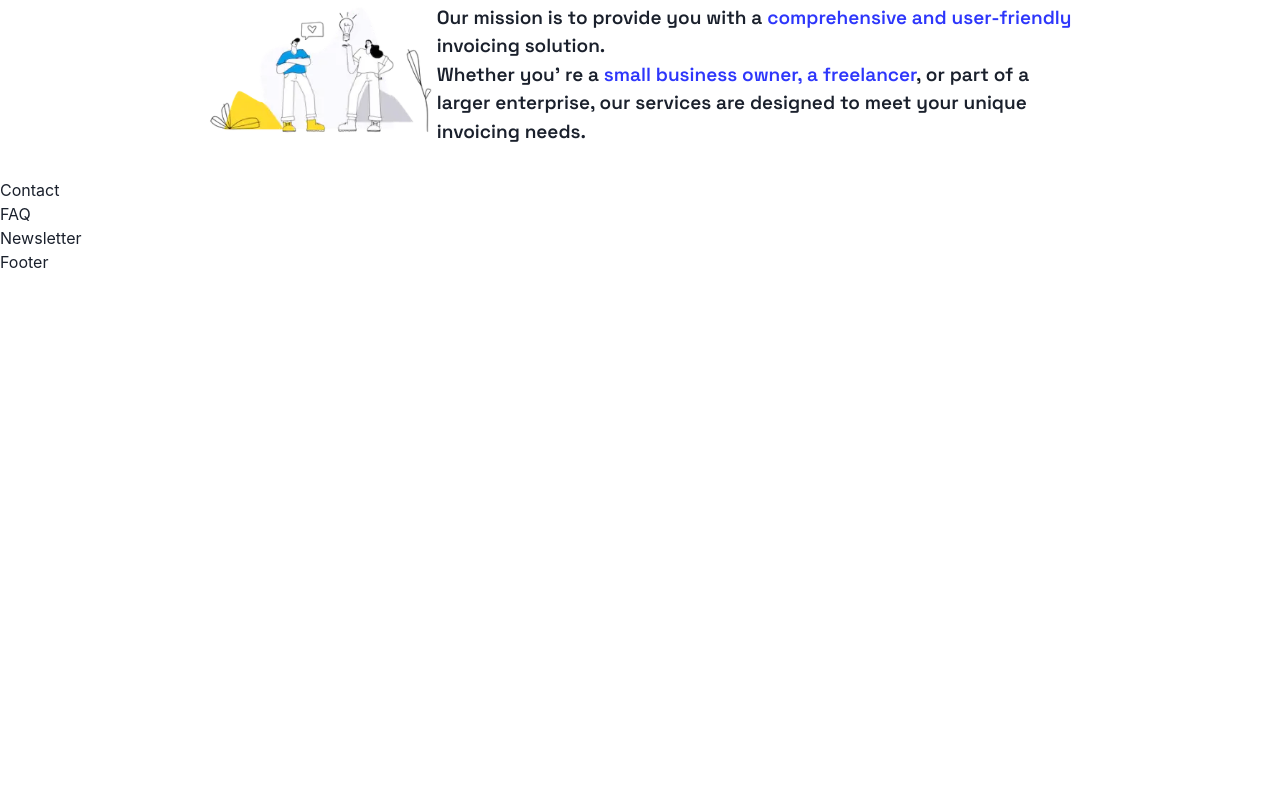
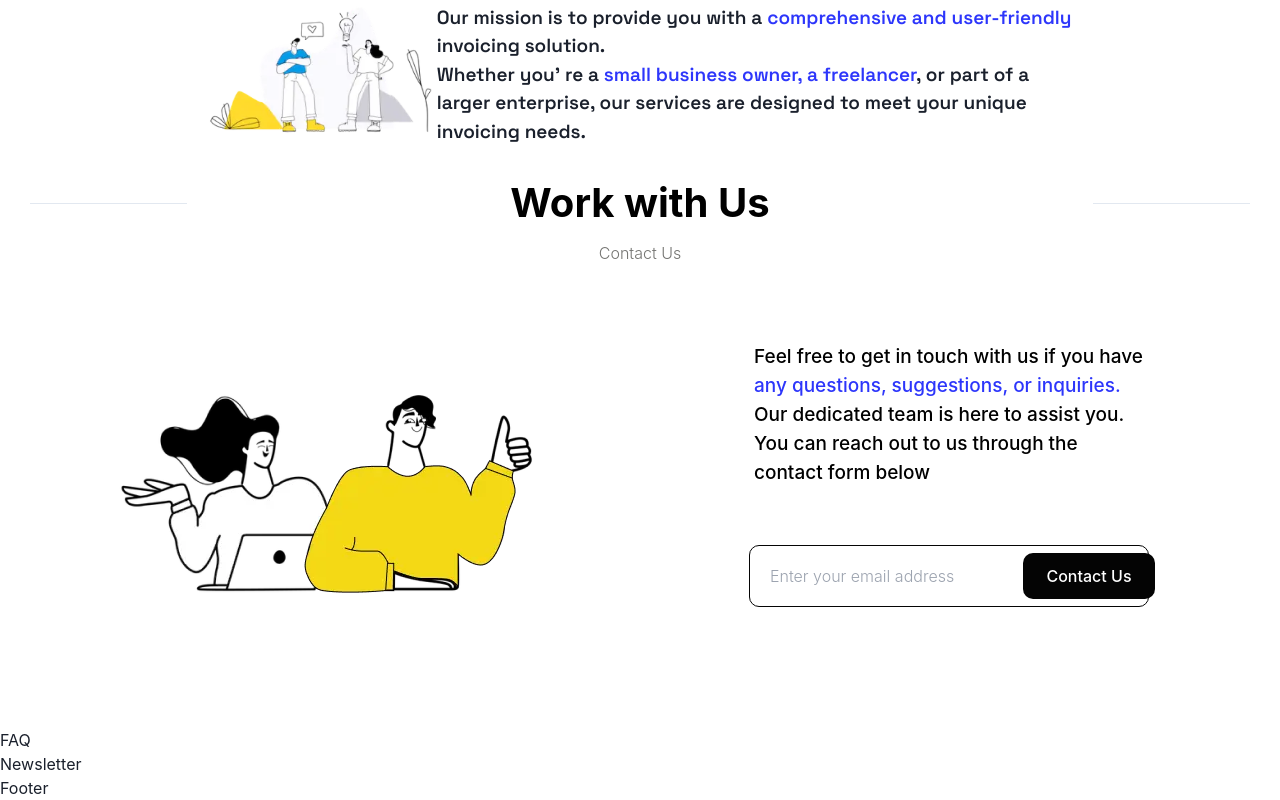
Before and after one commit to NyiHtutLwin05/PyaySar---Landing-Page, a React (Vite) app: page / in a window 1280 px wide. Shown: the part 2381-3181 px from the top of the page. Before the commit the page ends 2655 px from the top, so only its background shows below. Built offline with nearby package versions, Linux system fonts and the light colour scheme.

Commit message:
update contact section

```diff
--- a/src/components/ContactForm/index.jsx
+++ b/src/components/ContactForm/index.jsx
@@ -6,7 +6,7 @@ const Index = () => {
 
   const btnOverrideClasses = {
     extends:
-      'w-auto h-[26px] md:w-[132px] md:h-[46px] px-5 py-[15px] rounded-sm md:rounded-xl text-xs md:text-base',
+      'w-auto lg:w-[132px] h-[26px] sm:h-9 lg:h-[46px] px-5 py-[15px] rounded-sm sm:rounded-xl text-xs sm:text-sm lg:text-base',
   };
 
   const [email, setEmail] = useState('');
@@ -21,14 +21,14 @@ const Index = () => {
     <div>
       <form
         action='submit'
-        className='flex justify-between items-center gap-2 border border-black w-auto md:w-[424px] h-[44px] md:h-[62px] rounded-xl px-2 md:ps-5 md:pe-3 py-2 md:py-2.5'
+        className='flex justify-between items-center gap-2 border border-black w-auto sm:w-[370px] lg:w-[400px] h-[44px] sm:h-[54px] lg:h-[62px] rounded-xl px-2 sm:ps-5 sm:pe-3 py-2 sm:py-2.5'
       >
         <input
           type='text'
           value={email}
           onChange={(e) => setEmail(e.target.value)}
           placeholder='Enter your email address'
-          className='text-[11px] md:text-base leading-5 font-light'
+          className='text-[11px] sm:text-sm lg:text-base leading-5 font-light'
         />
         <Button
           label='Contact Us'
--- a/src/section/Contact/Contact.jsx
+++ b/src/section/Contact/Contact.jsx
@@ -1,5 +1,53 @@
-const Contact = () => {
-  return <div>Contact</div>;
+import { useMediaQuery } from 'react-responsive';
+import ContactTablet from './Contact.tablet';
+import SectionHeader from '../../components/SectionHeader';
+import ContactImg from '../../assets/Images/Contact_us.webp';
+import ContactForm from '../../components/ContactForm';
+
+const App = () => {
+  const isMobileOrTablet = useMediaQuery({ maxWidth: 768 });
+
+  // Define CSS classes for styling
+  const bodyClasses =
+    'text-lg leading-7 font-medium text-[#000000] w-[390px] text-start';
+
+  return (
+    <div id='contact' className='mx-[30px]'>
+      {/* section header */}
+      <SectionHeader heading='Work with Us' />
+      <p className='text-center text-gray text-sm sm:text-base leading-5 sm:leading-12 font-light'>
+        Contact Us
+      </p>
+      {isMobileOrTablet ? (
+        <ContactTablet />
+      ) : (
+        <div>
+          {/* Grid layout for content */}
+          <div className='grid grid-rows-2 grid-cols-2 place-items-center gap-4 my-16 mb-20'>
+            {/* Image content */}
+            <img
+              src={ContactImg}
+              alt='vector image'
+              className='row-span-2 order-1 w-auto'
+            />
+            {/* Text Content */}
+            <div className={`row-span-1 col-span-1 order-2 ${bodyClasses}`}>
+              Feel free to get in touch with us if you have{' '}
+              <span className='text-blue font-medium'>
+                any questions, suggestions, or inquiries.
+              </span>
+              <br /> Our dedicated team is here to assist you. You can reach out
+              to us through the contact form below
+            </div>
+            {/* Contact form */}
+            <div className='row-span-1 col-span-1 order-3 my-auto'>
+              <ContactForm />
+            </div>
+          </div>
+        </div>
+      )}
+    </div>
+  );
 };
 
-export default Contact;
+export default App;
--- a/src/section/Contact/Contact.tablet.jsx
+++ b/src/section/Contact/Contact.tablet.jsx
@@ -1,5 +1,39 @@
+import ContactImg from '../../assets/Images/Contact_us.webp';
+import ContactForm from '../../components/ContactForm';
+
 const ContactTablet = () => {
-  return <div>Contact</div>;
+  // Define CSS classes for styling
+  const bodyClasses =
+    'text-sm sm:text-base leading-5 sm:leading-7 font-medium text-[#000000] w-[270px] sm:w-full text-center sm:text-start';
+
+  return (
+    <div id='contact' className='mx-[30px]'>
+      {/* Grid layout for content */}
+      <div className='grid grid-cols-1 sm:grid-rows-2 sm:grid-cols-2 place-items-center gap-2 sm:gap-4 my-10 sm:my-16 mb-20'>
+        {/* Image content */}
+        <img
+          src={ContactImg}
+          alt='vector image'
+          className='sm:row-span-2 order-2 sm:order-1 w-[150px] sm:w-auto'
+        />
+        {/* Text Content */}
+        <div
+          className={`sm:row-span-1 sm:col-span-1 order-1 sm:order-2 ${bodyClasses}`}
+        >
+          Feel free to get in touch with us if you have{' '}
+          <span className='text-blue font-medium'>
+            any questions, suggestions, or inquiries.
+          </span>
+          <br /> Our dedicated team is here to assist you. You can reach out to
+          us through the contact form below
+        </div>
+        {/* Contact form */}
+        <div className='sm:row-span-1 sm:col-span-1 order-3 my-auto'>
+          <ContactForm />
+        </div>
+      </div>
+    </div>
+  );
 };
 
 export default ContactTablet;
```
